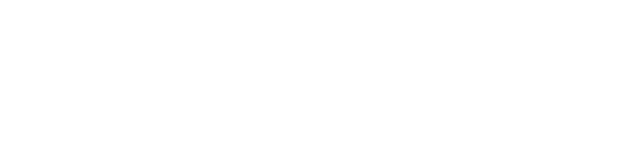
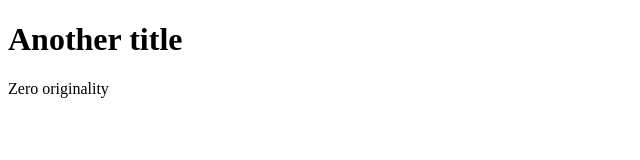
Before and after one commit to grungi-ankhfire/first_repo, a plain HTML site: page index.html in a window 1280 px wide. Shown: the whole page, without its empty margins (0-640 px from the left). Drawn offline with Linux system fonts and the light colour scheme.

Commit message:
Update text

```diff
--- a/index.html
+++ b/index.html
@@ -6,6 +6,8 @@
     <title>Document</title>
 </head>
 <body>
+    <h1>Another title</h1>
 
+    <p>Zero originality</p>
 </body>
 </html>
```
